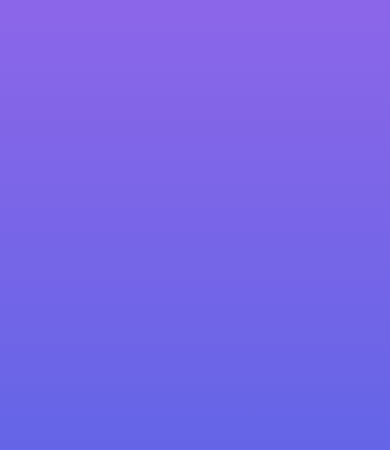
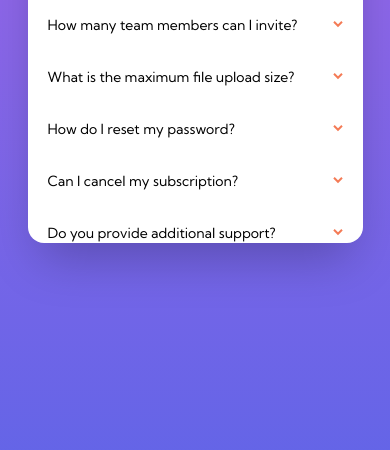
Before and after one commit to TuanAnh45468/faq-accordian-card, a website: page dist/index.html in a window 390 px wide. Shown: the part 394-844 px from the top of the page. Drawn offline with Linux system fonts and the light colour scheme.

Commit message:
complete mobile version

```diff
--- a/src/input.css
+++ b/src/input.css
@@ -3,7 +3,33 @@
 @tailwind utilities;
 
 @layer base {
-    body{
-        @apply font-kumbh-sans text-sm
-    }
+  body {
+    @apply font-kumbh-sans text-sm;
+  }
+
+  p{
+    @apply pt-3 text-dark-grayish-blue
+  }
+
+  summary {
+    list-style: none;
+    cursor: pointer;
+    display: flex;
+    justify-content: space-between;
+    align-items: center;
+  }
+
+  summary::-webkit-details-marker {
+    display: none;
+  }
+
+  details[open] .arrow {
+    transform: rotate(180deg);
+  }
 }
+
+@layer components {
+  .arrow{
+    transition: transform 0.3s;
+  }
+}
```
Also changed, not shown: dist/index.html, dist/main.js (added), dist/output.css.
